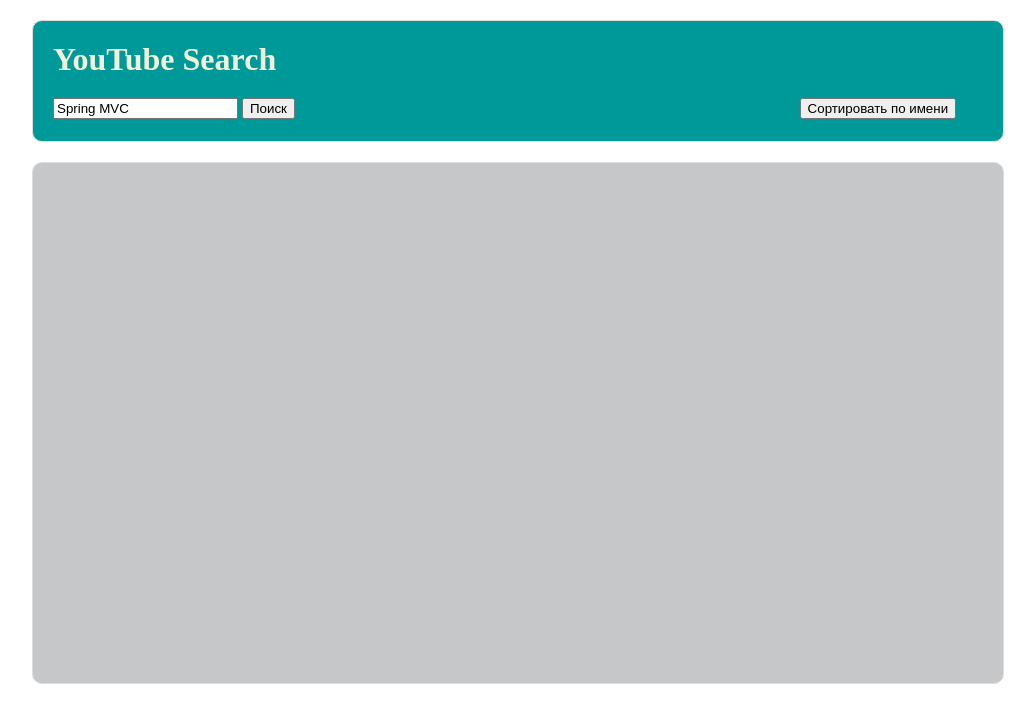
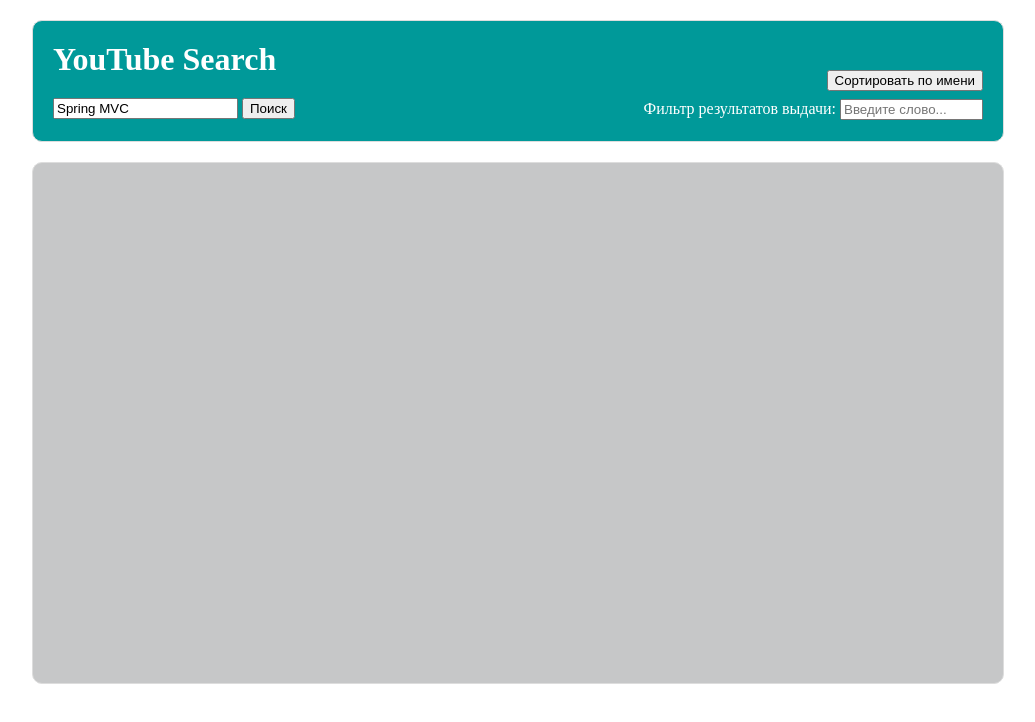
Before and after one commit to vofus/FrontEnd-TEST, a plain HTML site: page index.html in a window 1280 px wide. Shown: the whole page, without its empty margins (122-1157 px from the left). Drawn offline with nearby package versions, Linux system fonts and the light colour scheme.

Commit message:
Добавлена форма фильтра результатов по имени

```diff
--- a/index.html
+++ b/index.html
@@ -11,6 +11,10 @@
     <form id="search-term">
         <input type="search" name="firstname" id="query" placeholder="Что ищем?" value="Spring MVC">
         <input type="submit" id="chooseButton" class="submit" name="Submit" value="Поиск">
+    </form>
+    <form id="filter-results">
+      <label for="filter">Фильтр результатов выдачи: </label>
+      <input type="search" id="filter" placeholder="Введите слово...">
     </form>
     <button id="sortBtn">Сортировать по имени</button>
   </div>
--- a/style.css
+++ b/style.css
@@ -4,6 +4,7 @@ body {
 }
 
 .header {
+  position: relative;
   width: 970px;
   height: 120px;
   margin: 20px auto 0 auto;
@@ -33,7 +34,7 @@ body {
 
 h1 {
   margin: 20px;
-  color: #EFF3D9;
+  color: #fff;
 }
 
 form#search-term {
@@ -74,6 +75,20 @@ li {
 
 #sortBtn {
   position: absolute;
-  top: 98px;
-  left: 72%;
+  bottom: 50px;
+  right: 20px;
 }
+
+#filter-results {
+  position: absolute;
+  top: 78px;
+  right: 20px;
+}
+
+#filter-results input {
+  width: 143px;
+}
+
+#filter-results label {
+  color: #fff;
+}
```
